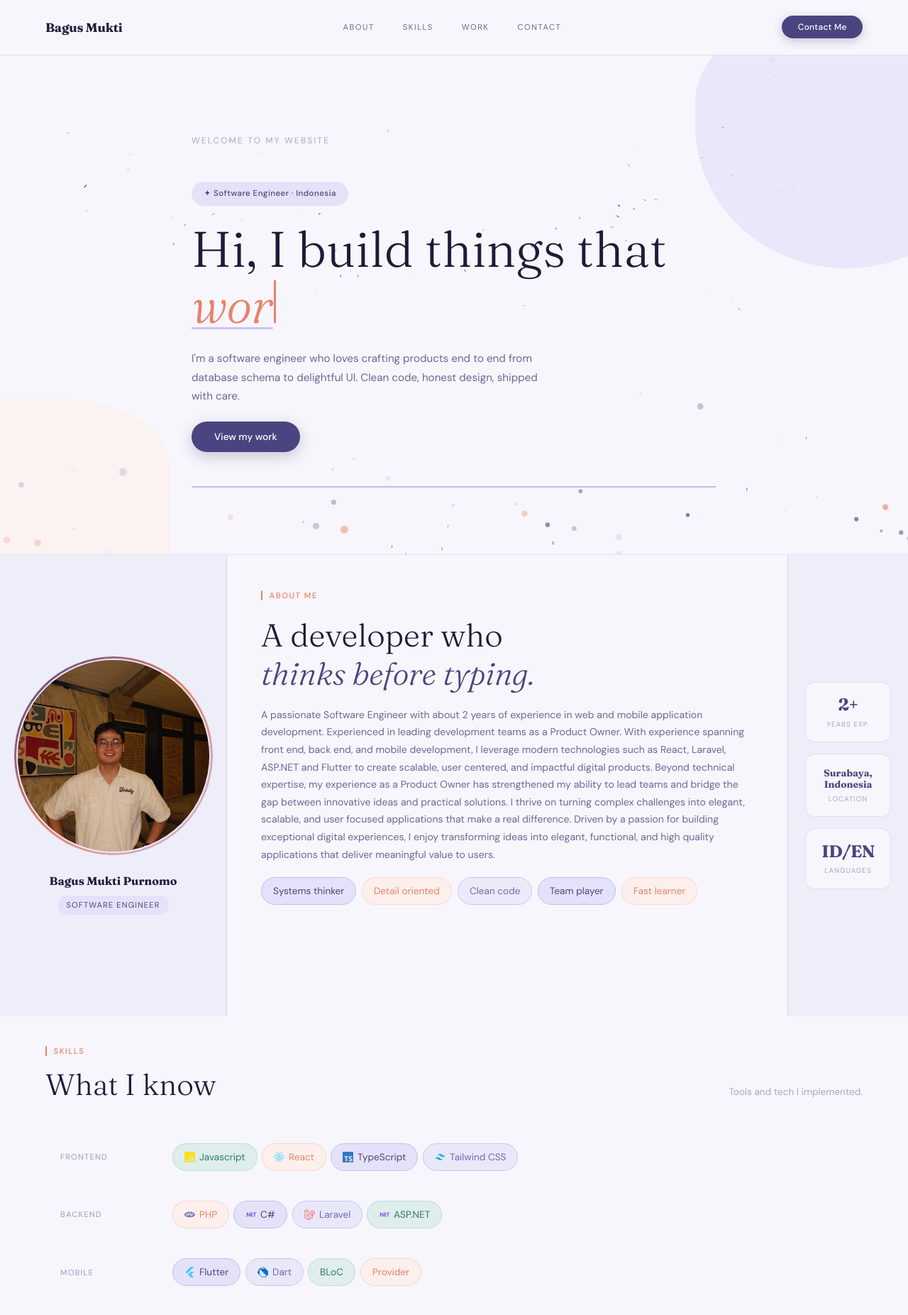
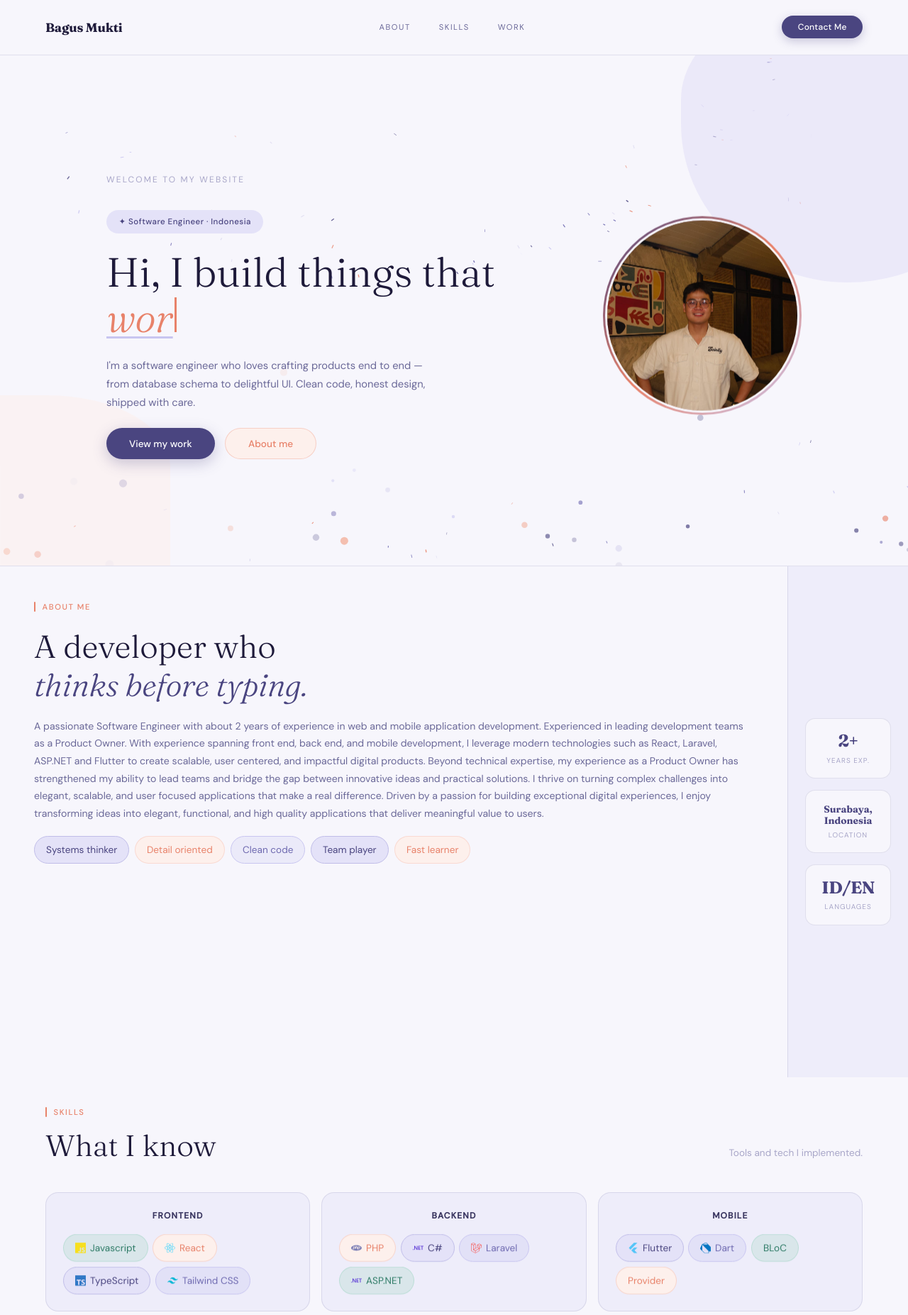
Before and after one commit to bagusmukti/bagus-portfolio, a React (Vite) app: page / in a window 1280 px wide. Shown: the top 1853 px of the page at 71% size. Built offline with nearby package versions, Linux system fonts and the light colour scheme.

Commit message:
feat: update Navbar and About section layout; enhance Footer with social links and improve Hero section design

```diff
--- a/src/components/Navbar.tsx
+++ b/src/components/Navbar.tsx
@@ -10,7 +10,6 @@ const links = [
   { label: 'About', id: 'about' },
   { label: 'Skills', id: 'skills' },
   { label: 'Work', id: 'projects' },
-  { label: 'Contact', id: 'contact' },
 ]
 
 export function Navbar({ onNav }: Props) {
--- a/src/sections/About.module.css
+++ b/src/sections/About.module.css
@@ -1,8 +1,8 @@
 .about {
   display: grid;
-  grid-template-columns: 320px 1fr 170px;
+  grid-template-columns: 1fr 170px;
   align-items: stretch;
-  min-height: 650px;
+  min-height: 90vh;
 }
 
 /* ── LEFT SIDEBAR ── */
@@ -189,12 +189,6 @@
     grid-template-columns: 1fr;
   }
 
-  .sidebar {
-    border-right: none;
-    border-bottom: 1px solid var(--rule);
-    padding: 3rem 1.5rem;
-  }
-
   .main {
     padding: 2.5rem 1.5rem;
   }
--- a/src/sections/About.tsx
+++ b/src/sections/About.tsx
@@ -33,30 +33,7 @@ export function About() {
   return (
     <section id="about" ref={ref} className={styles.about}>
 
-      {/* ── LEFT: photo + name + role ── */}
-      <div className={styles.sidebar}>
-        <div className={`${styles.avatarWrap} reveal`}>
-          <div className={styles.avatarRing}>
-            <div className={styles.avatarInner}>
-              {personal.photo ? (
-                <img src={personal.photo} alt={personal.name} className={styles.photo} />
-              ) : (
-                <svg viewBox="0 0 60 60" fill="none" className={styles.personIcon}>
-                  <circle cx="30" cy="22" r="11" fill="var(--ind-m)" />
-                  <ellipse cx="30" cy="50" rx="18" ry="12" fill="var(--ind-m)" />
-                </svg>
-              )}
-            </div>
-          </div>
-        </div>
-
-        <div className={`${styles.sidebarName} reveal d1`}>
-          <span className={styles.sideName}>{personal.name}</span>
-          <span className={styles.sideRole}>{personal.role}</span>
-        </div>
-      </div>
-
-      {/* ── CENTER: narrative ── */}
+      {/* ── LEFT: narrative ── */}
       <div className={styles.main}>
         <div className={`${styles.sectionTag} reveal`}>About me</div>
         <h2 className={`${styles.h2} reveal d1`}>
--- a/src/sections/Hero.module.css
+++ b/src/sections/Hero.module.css
@@ -1,4 +1,3 @@
-/* Keyframe animations untuk Hero — langsung visible, tidak perlu IntersectionObserver */
 @keyframes fadeUp {
   from { opacity: 0; transform: translateY(18px); }
   to   { opacity: 1; transform: none; }
@@ -27,10 +26,20 @@
   50% { transform: translateY(6px); }
 }
 
+@keyframes float {
+  0%, 100% { transform: translateY(0px); }
+  50% { transform: translateY(-10px); }
+}
+
+@keyframes pulse-dot {
+  0%, 100% { transform: scale(1); opacity: 1; }
+  50% { transform: scale(1.5); opacity: 0.5; }
+}
+
 /* ─── SECTION ─── */
 .hero {
   position: relative;
-  min-height: 88vh;
+  min-height: 90vh;
   display: flex;
   flex-direction: column;
   align-items: center;
@@ -43,12 +52,12 @@
 /* ─── BLOBS ─── */
 .blob1 {
   position: absolute;
-  top: -80px;
-  right: -80px;
-  width: 380px;
-  height: 380px;
+  top: -100px;
+  right: -100px;
+  width: 420px;
+  height: 420px;
   background: var(--ind-p);
-  opacity: 0.7;
+  opacity: 0.6;
   z-index: 0;
   animation: morph1 8s ease-in-out infinite;
 }
@@ -56,27 +65,36 @@
 .blob2 {
   position: absolute;
   bottom: -80px;
-  left: -60px;
-  width: 300px;
-  height: 300px;
+  left: -80px;
+  width: 320px;
+  height: 320px;
   background: var(--pch-p);
-  opacity: 0.55;
+  opacity: 0.5;
   z-index: 0;
   animation: morph2 10s ease-in-out infinite;
 }
 
-/* ─── INNER CONTAINER ─── */
+/* ─── INNER: SPLIT ROW ─── */
 .inner {
   position: relative;
   z-index: 2;
   width: 100%;
-  max-width: 740px;
+  max-width: 980px;
+  display: flex;
+  flex-direction: row;
+  align-items: center;
+  gap: 5rem;
+}
+
+/* ─── TEXT SIDE ─── */
+.textSide {
+  flex: 1;
   display: flex;
   flex-direction: column;
-  gap: 3rem;
+  gap: 2rem;
+  min-width: 0;
 }
 
-/* ─── WELCOME ─── */
 .welcome {
   font-size: 0.75rem;
   letter-spacing: 0.18em;
@@ -85,7 +103,6 @@
   animation: fadeUp 0.6s 0s ease both;
 }
 
-/* ─── CONTENT BLOCK ─── */
 .content {
   display: flex;
   flex-direction: column;
@@ -110,15 +127,10 @@
 .h1 {
   font-family: 'Fraunces', serif;
   font-weight: 300;
-  font-size: clamp(2.8rem, 5.5vw, 4.4rem);
+  font-size: clamp(2.4rem, 4.5vw, 3.8rem);
   color: var(--ink);
   line-height: 1.12;
   animation: fadeUp 0.65s 0.12s ease both;
-}
-
-.em {
-  font-style: italic;
-  color: var(--ind);
 }
 
 .typingText {
@@ -143,17 +155,17 @@
 
 .sub {
   color: var(--ink3);
-  max-width: 500px;
-  font-size: 0.95rem;
+  max-width: 460px;
+  font-size: 0.92rem;
   line-height: 1.75;
-  animation: fadeUp 0.65s 0.26s ease both;
+  animation: fadeUp 0.65s 0.22s ease both;
 }
 
 .btns {
   display: flex;
-  gap: 1rem;
+  gap: 0.9rem;
   flex-wrap: wrap;
-  animation: fadeUp 0.65s 0.33s ease both;
+  animation: fadeUp 0.65s 0.3s ease both;
 }
 
 .btnInd {
@@ -186,55 +198,69 @@
   font-size: 0.85rem;
   font-weight: 500;
   cursor: none;
-  box-shadow: 0 4px 14px rgba(232, 130, 106, 0.15);
   transition: background 0.2s, box-shadow 0.2s, transform 0.15s;
 }
 
 .btnPch:hover {
   background: #fbe4dc;
   transform: translateY(-1px);
-  box-shadow: 0 6px 18px rgba(232, 130, 106, 0.25);
+  box-shadow: 0 6px 18px rgba(232, 130, 106, 0.2);
 }
 
-/* ─── STATS ROW ─── */
-.statsRow {
-  display: flex;
-  gap: 0;
-  border: 1.5px solid var(--ind-m);
-  border-radius: 16px;
-  background: var(--bg);
-  overflow: hidden;
-  animation: fadeUp 0.65s 0.4s ease both;
-}
-
-.statCard {
-  flex: 1;
+/* ─── PHOTO SIDE ─── */
+.photoSide {
+  flex-shrink: 0;
   display: flex;
   flex-direction: column;
   align-items: center;
-  gap: 0.3rem;
-  padding: 1.4rem 1rem;
-  border-right: 1px solid var(--rule2);
+  gap: 1rem;
+  animation: fadeUp 0.7s 0.35s ease both;
 }
 
-.statCard:last-child {
-  border-right: none;
+.photoRing {
+  width: 280px;
+  height: 280px;
+  border-radius: 50%;
+  padding: 3px;
+  background: linear-gradient(135deg, var(--ind), var(--pch), var(--lav));
+  animation: float 6s ease-in-out infinite;
 }
 
-.statValue {
-  font-family: 'Fraunces', serif;
-  font-weight: 700;
-  font-size: 2rem;
-  color: var(--ind);
-  line-height: 1;
+.photoInner {
+  width: 100%;
+  height: 100%;
+  border-radius: 50%;
+  overflow: hidden;
+  border: 3px solid var(--bg);
 }
 
-.statLabel {
-  font-size: 0.7rem;
-  text-transform: uppercase;
-  letter-spacing: 0.1em;
-  color: var(--ink4);
-  text-align: center;
+.photoImg {
+  width: 100%;
+  height: 100%;
+  object-fit: cover;
+}
+
+.photoBadge {
+  display: flex;
+  align-items: center;
+  gap: 0.5rem;
+  padding: 0.4rem 1rem;
+  border-radius: 50px;
+  background: var(--bg);
+  border: 1.5px solid var(--rule);
+  font-size: 0.72rem;
+  color: var(--ink3);
+  font-weight: 500;
+  box-shadow: 0 2px 10px rgba(74, 69, 128, 0.08);
+}
+
+.photoDot {
+  display: inline-block;
+  width: 7px;
+  height: 7px;
+  border-radius: 50%;
+  background: #4ade80;
+  animation: pulse-dot 2s ease-in-out infinite;
 }
 
 /* ─── SCROLL HINT ─── */
@@ -270,6 +296,21 @@
     min-height: auto;
   }
 
+  .inner {
+    flex-direction: column-reverse;
+    gap: 2.5rem;
+    align-items: flex-start;
+  }
+
+  .photoSide {
+    align-self: center;
+  }
+
+  .photoRing {
+    width: 200px;
+    height: 200px;
+  }
+
   .scrollHint {
     display: none;
   }
--- a/src/sections/Hero.tsx
+++ b/src/sections/Hero.tsx
@@ -13,17 +13,15 @@ export function Hero({ onNav }: Props) {
   return (
     <section id="hero" className={styles.hero}>
       <Particles />
-
       <div className={styles.blob1} />
       <div className={styles.blob2} />
 
       <div className={styles.inner}>
+        <div className={styles.textSide}>
           <span className={styles.welcome}>Welcome to my website</span>
 
           <div className={styles.content}>
-          <div className={styles.badge}>
-            ✦ Software Engineer · Indonesia
-          </div>
+            <div className={styles.badge}>✦ Software Engineer · Indonesia</div>
 
             <h1 className={styles.h1}>
               Hi, I build things that<br />
@@ -34,7 +32,7 @@ export function Hero({ onNav }: Props) {
             </h1>
 
             <p className={styles.sub}>
-            I'm a software engineer who loves crafting products end to end
+              I'm a software engineer who loves crafting products end to end —
               from database schema to delightful UI. Clean code, honest design, shipped with care.
             </p>
 
@@ -42,17 +40,22 @@ export function Hero({ onNav }: Props) {
               <button className={styles.btnInd} onClick={() => onNav('projects')}>
                 View my work
               </button>
+              <button className={styles.btnPch} onClick={() => onNav('about')}>
+                About me
+              </button>
+            </div>
           </div>
         </div>
 
-        <div className={styles.statsRow}>
-          {(personal.stats ?? []).map((s) => (
-            <div key={s.label} className={styles.statCard}>
-              <span className={styles.statValue}>{s.value}</span>
-              <span className={styles.statLabel}>{s.label}</span>
+        {personal.photo && (
+          <div className={styles.photoSide}>
+            <div className={styles.photoRing}>
+              <div className={styles.photoInner}>
+                <img src={personal.photo} alt={personal.name} className={styles.photoImg} />
               </div>
-          ))}
             </div>
+          </div>
+        )}
       </div>
 
       <div className={styles.scrollHint}>
--- a/src/sections/Projects.tsx
+++ b/src/sections/Projects.tsx
@@ -39,11 +39,6 @@ export function Projects() {
                   <>
                     <span className={styles.thumbWatermark}>{p.num}</span>
                     <span className={styles.thumbTitle}>{p.title}</span>
-                    <div className={styles.thumbTags}>
-                      {p.stack.slice(0, 2).map((t) => (
-                        <span key={t} className={styles.thumbTag}>{t}</span>
-                      ))}
-                    </div>
                   </>
                 )}
               </div>
--- a/src/sections/Skills.module.css
+++ b/src/sections/Skills.module.css
@@ -4,6 +4,7 @@
   display: flex;
   flex-direction: column;
   gap: 2.5rem;
+  min-height: 90vh;
 }
 
 .header {
@@ -52,41 +53,45 @@
   color: var(--ink4);
 }
 
-.list {
+.grid {
+  display: grid;
+  grid-template-columns: repeat(3, 1fr);
+  gap: 1rem;
+}
+
+.card {
+  background: var(--bg2);
+  border: 1.5px solid var(--rule);
+  border-radius: 18px;
+  padding: 1.4rem 1.5rem;
   display: flex;
   flex-direction: column;
-  gap: 0.5rem;
+  align-items: center;
+  gap: 1rem;
+  transition: border-color 0.2s, box-shadow 0.2s, transform 0.2s;
 }
 
-.row {
-  display: grid;
-  grid-template-columns: 130px 1fr;
-  align-items: center;
-  gap: 1.75rem;
-  padding: 1rem 1.25rem;
-  border-radius: 14px;
-  border: 1.5px solid transparent;
-  transition: background 0.2s, border-color 0.2s;
-  cursor: default;
-}
-
-.row:hover {
-  background: var(--ind-p);
+.card:hover {
   border-color: var(--ind-m);
+  box-shadow: 0 8px 24px rgba(74, 69, 128, 0.1);
+  transform: translateY(-3px);
 }
 
 .cat {
-  font-size: 0.7rem;
+  font-size: 0.75rem;
   text-transform: uppercase;
   letter-spacing: 0.1em;
-  color: var(--ink4);
-  font-weight: 500;
+  color: var(--ink2);
+  font-weight: 600;
+  text-align: center;
 }
 
 .tags {
   display: flex;
   flex-wrap: wrap;
   gap: 0.4rem;
+  justify-content: flex-start;
+  width: 100%;
 }
 
 .level {
@@ -134,11 +139,13 @@
     padding: 3.5rem 1.5rem;
   }
 
-  .row {
-    grid-template-columns: 100px 1fr;
-  }
-
-  .level {
-    display: none;
+  .grid {
+    grid-template-columns: 1fr 1fr;
   }
 }
+
+@media (max-width: 560px) {
+  .grid {
+    grid-template-columns: 1fr;
+  }
+}
--- a/src/sections/Skills.tsx
+++ b/src/sections/Skills.tsx
@@ -72,11 +72,11 @@ export function Skills() {
         </div>
       </div>
 
-      <div className={styles.list}>
+      <div className={styles.grid}>
         {(skills ?? []).map((s, i) => {
           const d = Math.min(i + 1, 5) as DelayClass
           return (
-            <div key={s.cat} className={`${styles.row} reveal d${d}`}>
+            <div key={s.cat} className={`${styles.card} reveal d${d}`}>
               <span className={styles.cat}>{s.cat}</span>
               <div className={styles.tags}>
                 {(s.tags ?? []).map((tag, j) => (
```
Also changed, not shown: src/sections/Footer.module.css (+43 -12 lines), src/sections/Footer.tsx (+26 -6 lines). Lines whose indentation alone changed are shown as unchanged.
